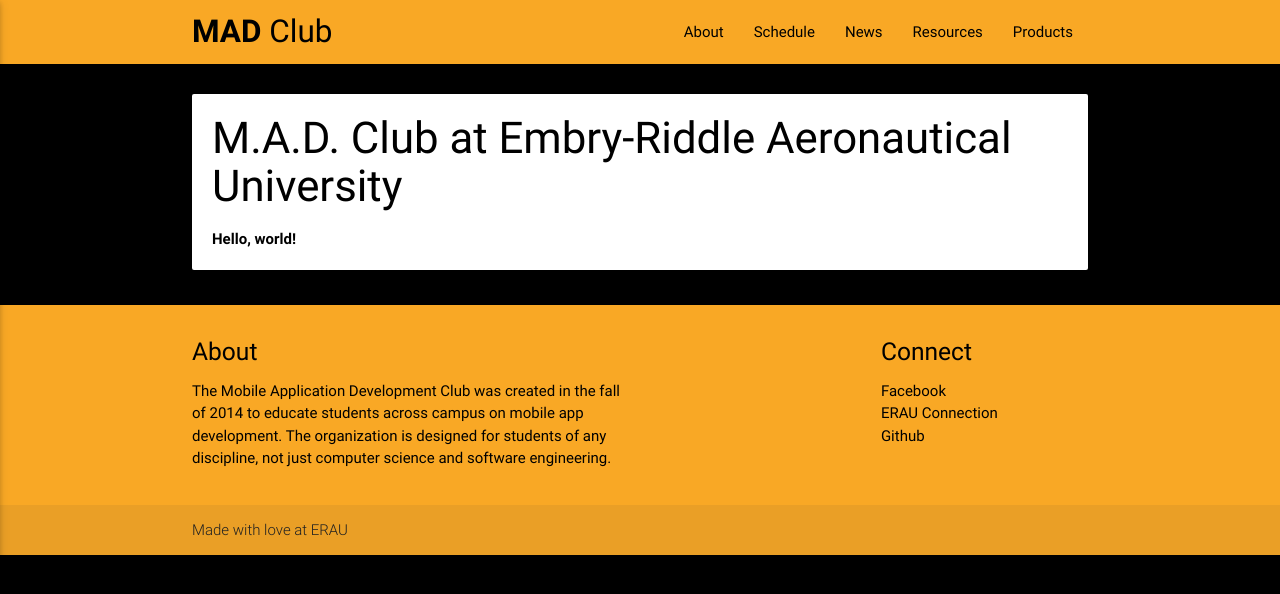
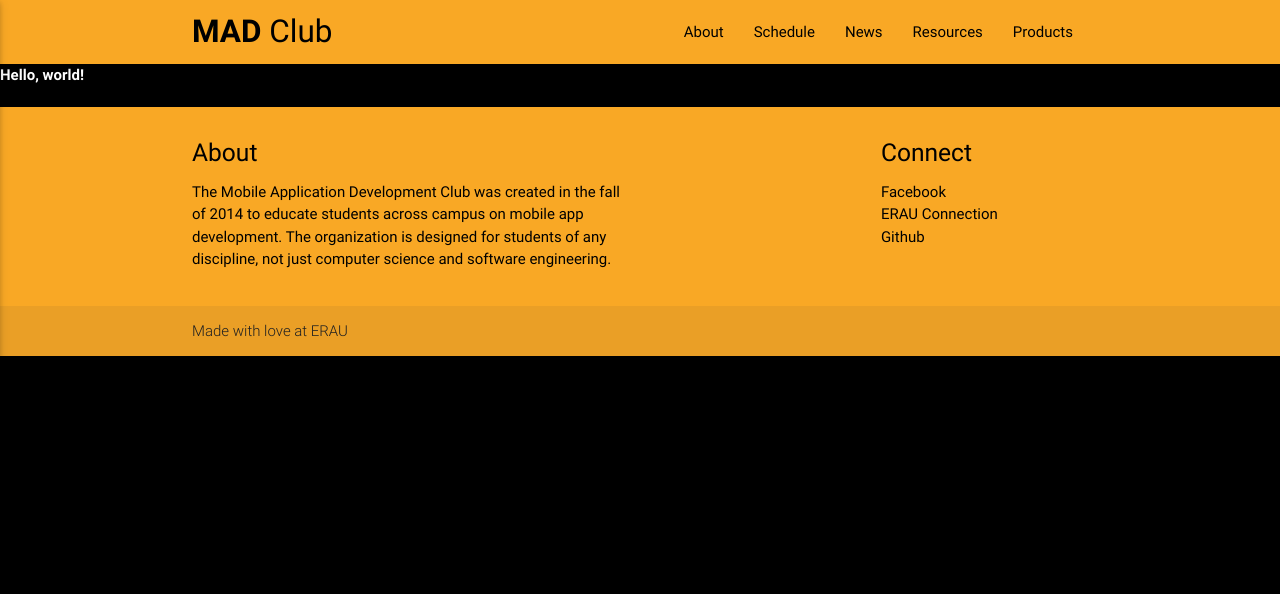
Before and after one commit to erauMADclub/eraumadclub.github.io, a Jekyll site: the page built from index.html, in a window 1280 px wide. Shown: the top 594 px of the page. Built offline with Jekyll 4.4.1, drawn with Linux system fonts in a browser that asks for light colours; nearby versions of some CDN libraries.

Commit message:
Update default.html

```diff
--- a/_layouts/default.html
+++ b/_layouts/default.html
@@ -75,11 +75,11 @@
 					</ul>
 
 					<ul id="nav-mobile" class="side-nav">
-						<li><a href="about.html" class="black-text">About</a></li>
-						<li><a href="schedule.html" class="black-text">Schedule</a></li>
-						<li class="active"><a href="news.html" class="black-text">News</a></li>
-						<li><a href="resources.html" class="black-text">Resources</a></li>
-						<li><a href="apps.html" class="black-text">Products</a></li>
+						<li><a href="/about.html" class="black-text">About</a></li>
+						<li><a href="/schedule.html" class="black-text">Schedule</a></li>
+						<li><a href="/news.html" class="black-text">News</a></li>
+						<li><a href="/resources.html" class="black-text">Resources</a></li>
+						<li><a href="/apps.html" class="black-text">Products</a></li>
 					</ul>
 					<a href="#" data-activates="nav-mobile" class="button-collapse"><i class="material-icons black-text">menu</i></a>
 				</div>
@@ -87,23 +87,8 @@
 		</div>
 
 		<!-- CONTENT -->
-		<div class="container">
-			<div class="row">
-				<br>
-				<div class="col s12 m12">
-					<div class="card-panel white"><span class="black-text">
-						<h3 class="header" style="margin-top: 0px;">{{ page.title }}</h3>
 
-              {{ content }}
-
-
-
-          </span>
-					</div>
-				</div>
-			</div>
-
-		</div>
+		{{ content }}
 
 		<!-- CONTENT END -->
 		</div>
```
